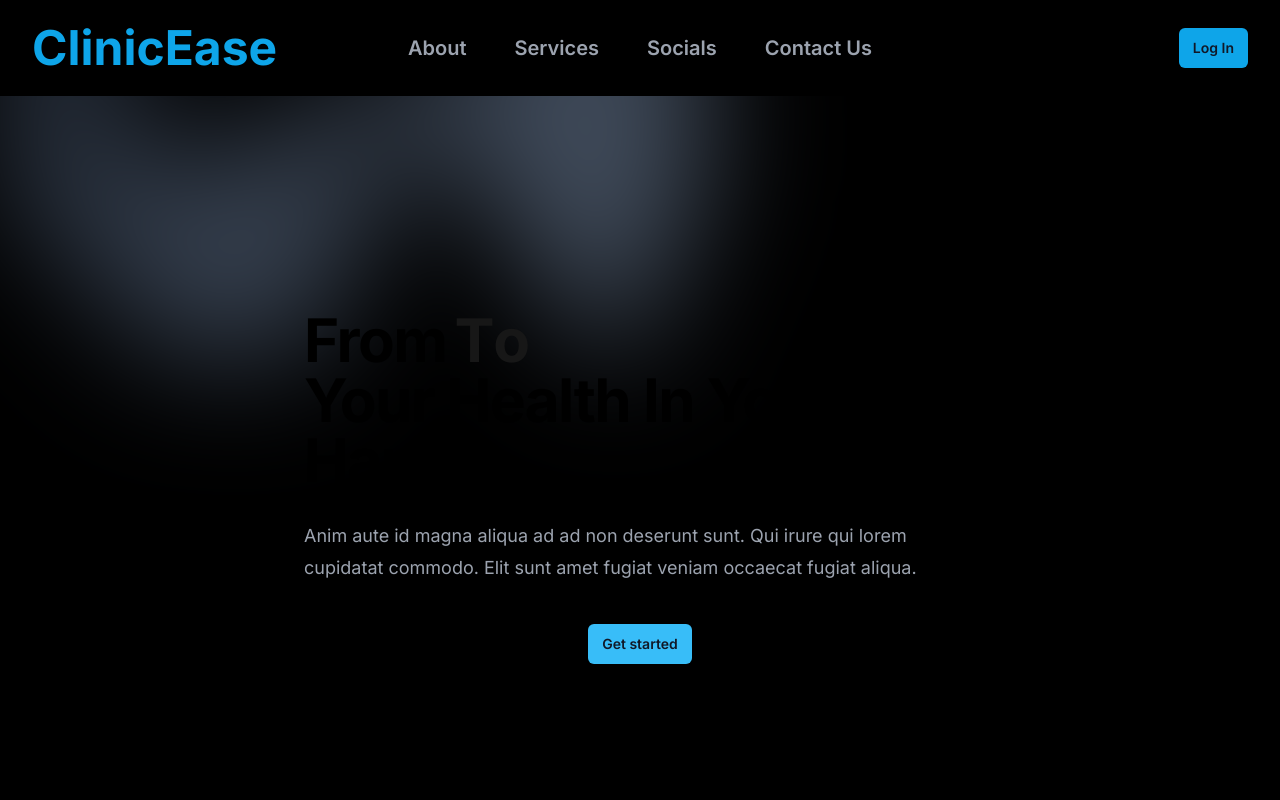
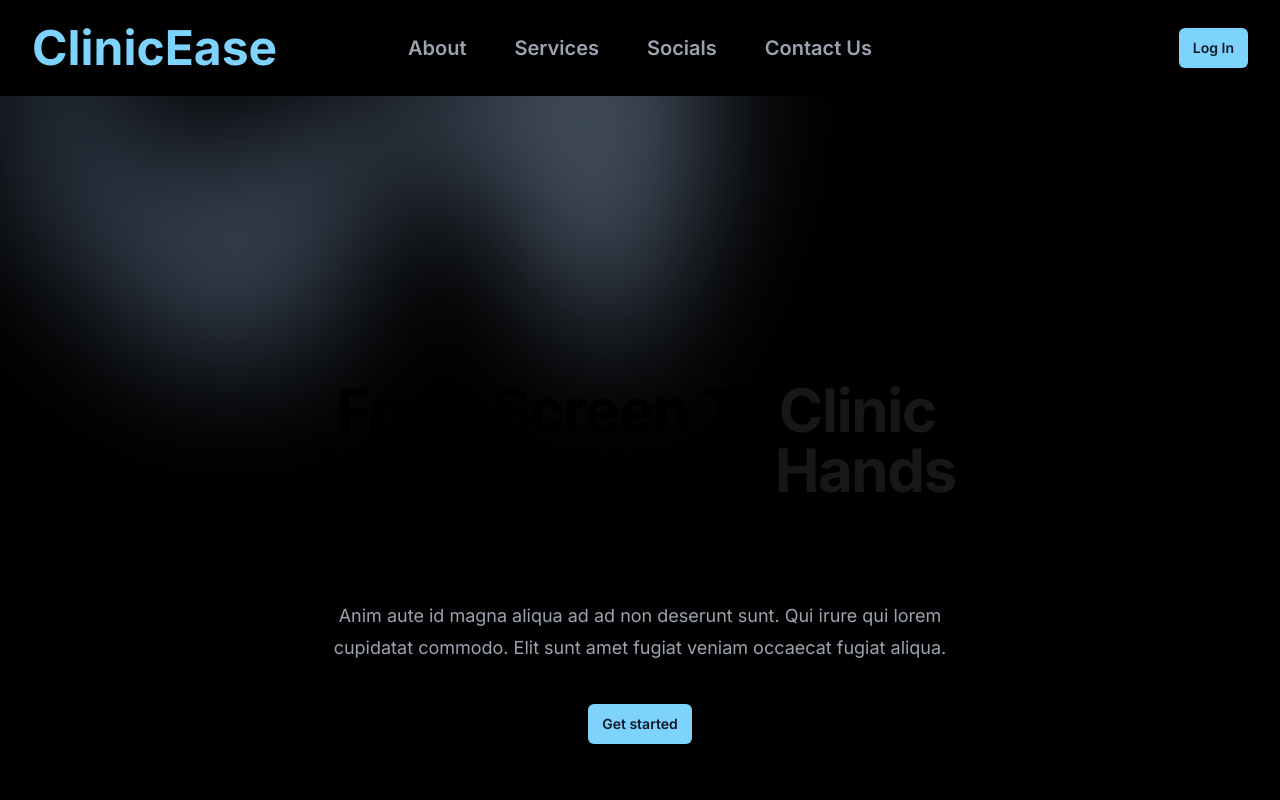
Before and after one commit to Fuma1322/ClinicEase, a Next.js app: page /join/clinics in a window 1280 px wide. Shown: the top 800 px of the page. Built offline with nearby package versions, Linux system fonts and the light colour scheme.

Commit message:
Hero Bug Fix

```diff
--- a/components/Frontend/Hero.tsx
+++ b/components/Frontend/Hero.tsx
@@ -3,10 +3,13 @@
 import React from "react";
 import { useState } from 'react'
 import { FlipWords } from "../ui/flip-words";
+import { FlipWordsCopy } from "../ui/flip-words copy";
+
 
 export default function Hero() {
   const [mobileMenuOpen, setMobileMenuOpen] = useState(false)
-  const words = ["Screen", "To", "Clinic"];
+  const words = ["Clinic"];
+  const word = ["Your", "Hands"];
 
   return (
       <div className="relative isolate px-6 pt-14 lg:px-8 ">
@@ -22,24 +25,25 @@ export default function Hero() {
             }}
           />
         </div>
-        <div className="mx-auto max-w-2xl py-32 sm:py-48 lg:py-56">
-        <div className="h-[15rem] flex justify-center items-center">
+        <div className="mx-auto max-w-2xl py-32 sm:py-48 lg:py-56 text-center">
+        <div className="h-[20rem] flex justify-center items-center">
             <div className="text-6xl mx-auto font-bold tracking-tight text-black dark:text-gray-300 sm:text-6xl">
-                From
+                From Screen To
                 <FlipWords words={words} /> <br />
-                Your Health In Your Hands
+                Your Health Is In
+                <FlipWordsCopy words={word} /> <br />
             </div>
             </div>
           <div className="hidden sm:flex sm:justify-center">
           </div>
-            <p className=" text-lg leading-8 text-gray-400">
+            <p className="text-lg leading-8 text-gray-400">
               Anim aute id magna aliqua ad ad non deserunt sunt. Qui irure qui lorem cupidatat commodo. Elit sunt amet
               fugiat veniam occaecat fugiat aliqua.
             </p>
             <div className="mt-10 flex items-center justify-center gap-x-6">
               <a
                 href="/dashboard"
-                className="rounded-md bg-sky-400 px-3.5 py-2.5 text-sm font-semibold text-gray-900 shadow-sm hover:bg-indigo-500 focus-visible:outline focus-visible:outline-2 focus-visible:outline-offset-2 focus-visible:outline-indigo-600"
+                className="rounded-md bg-sky-300 px-3.5 py-2.5 text-sm font-semibold text-gray-900 shadow-sm hover:bg-indigo-500 focus-visible:outline focus-visible:outline-2 focus-visible:outline-offset-2 focus-visible:outline-indigo-600"
               >
                 Get started
               </a>
--- a/components/Frontend/Navbar.tsx
+++ b/components/Frontend/Navbar.tsx
@@ -18,7 +18,7 @@ export default function Navbar() {
       <header className=" inset-x-0 fixed top-0 z-50 h-auto bg-black opacity-59">
         <nav className="flex items-center justify-between p-6 lg:px-8" aria-label="Global">
           <div className="flex lg:flex-1">
-            <h2 className='font-bold sm:text-5xl text-sky-500'>ClinicEase</h2>
+            <h2 className='font-bold sm:text-5xl text-sky-300'>ClinicEase</h2>
           </div>
           <div className="flex lg:hidden">
             <button
@@ -40,7 +40,7 @@ export default function Navbar() {
           <div className="hidden lg:flex lg:flex-1 lg:justify-end">
           <a
               href="/dashboard"
-              className="rounded-md bg-sky-500 px-3.5 py-2.5 text-sm font-semibold text-gray-900 shadow-sm hover:bg-indigo-500 focus-visible:outline focus-visible:outline-2 focus-visible:outline-offset-2 focus-visible:outline-indigo-600"
+              className="rounded-md bg-sky-300 px-3.5 py-2.5 text-sm font-semibold text-gray-900 shadow-sm hover:bg-indigo-500 focus-visible:outline focus-visible:outline-2 focus-visible:outline-offset-2 focus-visible:outline-indigo-600"
            >
             Log In
           </a>
@@ -48,9 +48,9 @@ export default function Navbar() {
         </nav>
         <Dialog className="lg:hidden" open={mobileMenuOpen} onClose={setMobileMenuOpen}>
               <div className="fixed inset-0 z-50" />
-              <Dialog.Panel className="fixed inset-y-0 right-0 z-50 w-full overflow-y-auto bg-black opacity-90 px-6 py-6 sm:max-w-sm sm:ring-1 sm:ring-gray-900/10">
+              <Dialog.Panel className="fixed inset-y-0 right-0 z-50 w-full overflow-y-auto bg-black opacity-96 px-6 py-6 sm:max-w-sm sm:ring-1 sm:ring-gray-900/10">
                 <div className="flex items-center justify-between">
-                <h2 className='font-bold sm:text-2xl text-sky-500'>ClinicEase</h2>
+                <h2 className='font-bold sm:text-2xl text-sky-300'>ClinicEase</h2>
                   <button
                     type="button"
                     className="-m-2.5 rounded-md p-2.5 text-gray-700"
@@ -67,7 +67,7 @@ export default function Navbar() {
                         <a
                           key={item.name}
                           href={item.href}
-                          className="-mx-3 block rounded-lg px-3 py-2 text-base font-semibold leading-7 text-gray-400 hover:bg-gray-50"
+                          className="-mx-3 block rounded-lg px-3 py-2 text-base font-semibold leading-7 text-gray-400 hover:bg-gray-600"
                         >
                           {item.name}
                         </a>
@@ -76,10 +76,13 @@ export default function Navbar() {
                     <div className="py-6">
                       <a
                         href="/dashboard"
-                        className="-mx-3 block rounded-lg px-3 py-2.5 text-base font-semibold leading-7 text-gray-900 hover:bg-gray-50"
+                        className="-mx-3 block rounded-lg px-3 py-2.5 text-base font-semibold leading-7 text-gray-400 hover:bg-gray-600"
                       >
                         Log in
                       </a>
+                    </div>
+                    <div>
+                      <img className='items-center justify-center flex' src="/logo.png" alt="logo" />
                     </div>
                   </div>
                 </div>
--- /dev/null
+++ b/components/ui/flip-words copy.tsx
@@ -0,0 +1,88 @@
+"use client";
+
+import React, { useEffect, useRef, useState } from "react";
+import { AnimatePresence, motion, LayoutGroup } from "framer-motion";
+import { cn } from "@/lib/utils";
+let interval: any;
+
+export const FlipWordsCopy = ({
+  words,
+  duration = 4000,
+  className,
+}: {
+  words: string[];
+  duration?: number;
+  className?: string;
+}) => {
+  const [currentWord, setCurrentWord] = useState(words[0]);
+
+  useEffect(() => {
+    startAnimation();
+
+    return () => {
+      clearInterval(interval);
+    };
+  }, []);
+
+  const startAnimation = () => {
+    let i = 0;
+    interval = setInterval(() => {
+      i++;
+      if (i === words.length) {
+        i = 0;
+      }
+      const word = words[i];
+      setCurrentWord(word);
+    }, duration);
+  };
+
+  return (
+    <AnimatePresence>
+      <motion.div
+        initial={{
+          opacity: 0,
+          y: 10,
+        }}
+        animate={{
+          opacity: 1,
+          y: 0,
+        }}
+        transition={{
+          duration: 0.5,
+          ease: "easeInOut",
+          type: "spring",
+          stiffness: 100,
+          damping: 10,
+        }}
+        exit={{
+          opacity: 0,
+          y: -40,
+          x: 40,
+          filter: "blur(8px)",
+          scale: 2,
+          position: "absolute",
+        }}
+        className={cn(
+          "z-10 inline-block relative text-left text-neutral-900 dark:text-gray-600 px-2",
+          className
+        )}
+        key={currentWord}
+      >
+        {currentWord.split("").map((letter, index) => (
+          <motion.span
+            key={currentWord + index}
+            initial={{ opacity: 0, y: 10, filter: "blur(8px)" }}
+            animate={{ opacity: 1, y: 0, filter: "blur(0px)" }}
+            transition={{
+              delay: index * 0.08,
+              duration: 0.5,
+            }}
+            className="inline-block"
+          >
+            {letter}
+          </motion.span>
+        ))}
+      </motion.div>
+    </AnimatePresence>
+  );
+};
```
